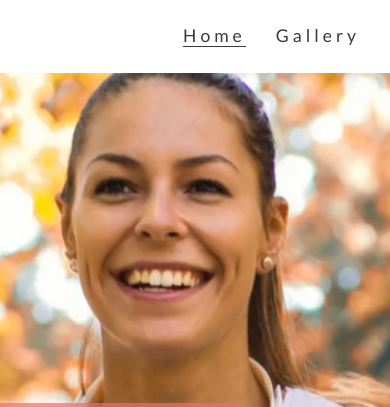
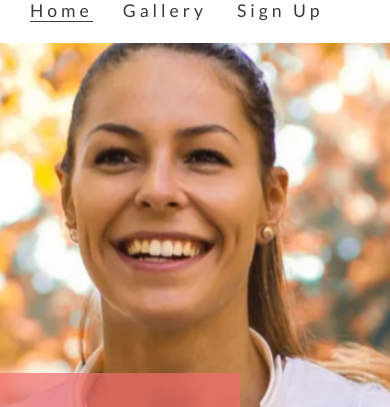
Before and after one commit to anthonyhaj/love-running-project, a plain HTML site: page index.html in a window 390 px wide. Shown: the part 77-484 px from the top of the page. Drawn offline with nearby package versions, Linux system fonts and the light colour scheme.

Commit message:
add style for menu area for screens 950px wide and down

```diff
--- a/assets/css/style.css
+++ b/assets/css/style.css
@@ -82,7 +82,8 @@ h2 {
     position: relative;
 }
 
-#cover-text, #cover-text h2 {
+#cover-text,
+#cover-text h2 {
     color: white;
 }
 
@@ -228,7 +229,8 @@ footer {
 .social-networks {
     text-align: center;
 }
-.social-networks > li {
+
+.social-networks>li {
     display: inline;
 }
 
@@ -248,34 +250,53 @@ footer {
     column-gap: 0;
 }
 
-#photos > img {
+#photos>img {
     width: 100%;
 }
 
 /* media queries  */
 
 /* for large to medium size screens 1200px wide and down  */
+
 @media screen and (max-width: 1200px) {
     #club-ethos {
         width: 65%;
         height: 1200px;
         margin: 0 auto;
     }
+
     #welcome {
         padding: 30px 0;
         margin: 0;
     }
-    #left-about, #right-about {
+
+    #left-about,
+    #right-about {
         width: 100px;
         float: left;
         padding: 0;
     }
+
     #center-about {
         clear: both;
         width: 100%;
         float: left;
     }
+
     hr {
         display: none;
     }
 }
+
+/* for medium size screens 950px wide and down  */
+
+@media screen and (max-width: 950px) {
+
+    #menu {
+        clear: left;
+        float: left;
+        margin-left: 30px;
+        margin-bottom: 20px;
+        line-height: 25px;
+    }
+}
```
